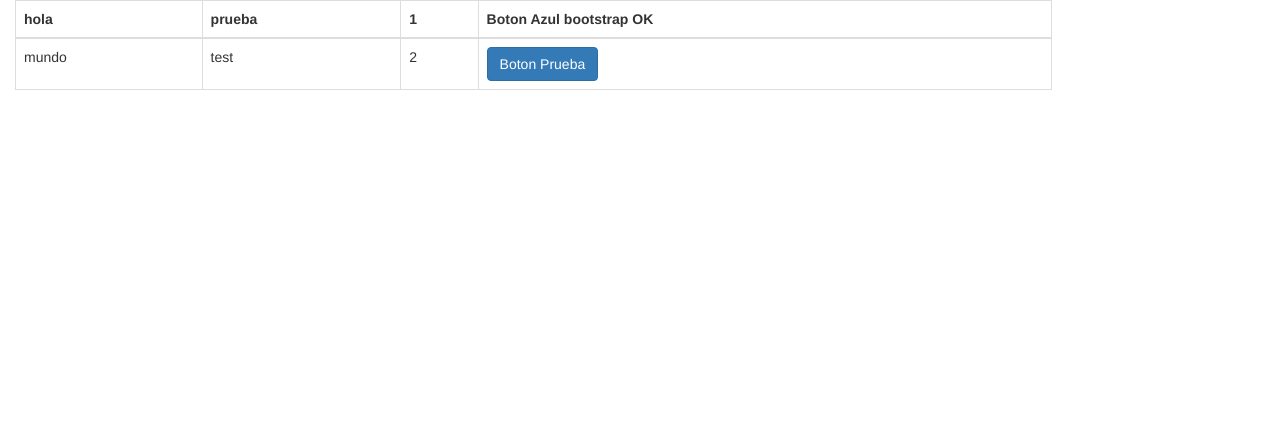
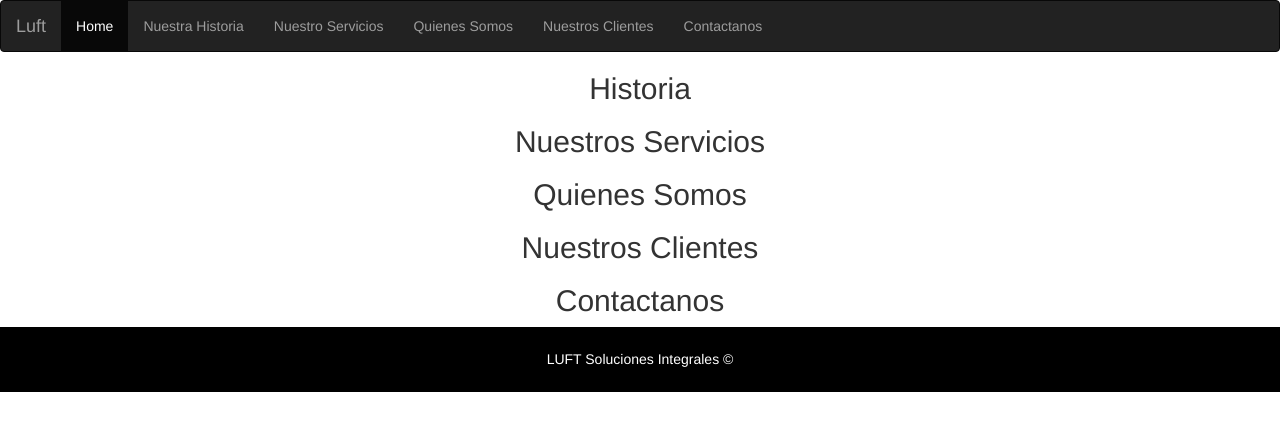
Before and after one commit to JonaDelgado/luft, a PHP site: page / in a window 1280 px wide. Shown: the top 431 px of the page. Run offline with PHP 8.4, Linux system fonts and the light colour scheme.

Commit message:
Creacion de headers, footer y titulos
Se crean las cabeceras, los titulos y el footer que llevara la web.

Co-Authored-By: lightoluft <lightoluft@users.noreply.github.com>

```diff
--- a/index.php
+++ b/index.php
@@ -2,10 +2,11 @@
 <html lang="en">
 <head>
 	<title>Luft Soluciones Integrales</title>
+	<link rel="icon" href="favicon.png" type="image/png"> <!-- definir favicon (logo) -->
 	<meta http-equiv="Content-type" content="text/html" charset="utf-8">
 	<meta name="viewport" content="width=device-width, initial-scale=1">
 
-      <link rel="stylesheet" href="vendor/css/bootstrap.css"/>
+      <link rel="stylesheet" href="vendor/css/bootstrap.css"/>         <!-- css bootstraps -->
       <link rel="stylesheet" href="vendor/css/modern-business.css"/>
       <link rel="stylesheet" href="vendor/js/jqueryui/jquery-ui.css"/>
 
@@ -15,30 +16,81 @@
 
       <script type="text/javascript" src="vendor/js/bootstrap.min.js"></script>
       <script type="text/javascript" src="vendor/validator/js/bootstrapValidator.js"></script>
+
+      <!--script type="text/javascript">
+  $(function () {
+    $("#boton").click(function () {
+   alert("funciona");
+
+    $("#boton").finish();
+   })
+  })
+
+  </script-->
+
+  <style>
+  	.footer{
+  		background-color: black;
+  		color: white;
+  		padding: 15px;
+  	}
+  </style>
 </head>
 <body>
 
+<header class="card-header" id="header">
 
-	<div class="container-fluid col-xs-10">
-	<table class="table table-bordered table-hover">
-		<thead>
-			<tr>
-			<th>hola</th>
-			<th>prueba</th>
-			<th>1</th>
-			<th>Boton Azul bootstrap OK</th>
-			</tr>
-		</thead>
+</header>
 
-		<tbody>
-			<tr>
-				<td>mundo</td>
-				<td>test</td>
-				<td>2</td>
-				<td><button class="btn btn-primary">Boton Prueba</button> </td>
-			</tr>
-		</tbody>
-	</table>
+<nav class="navbar navbar-inverse" id="nav"> <!-- barra de navegación -->
+
+	<div class="container-fluid">
+		<div class="navbar-header">
+			<a class="navbar-brand" href="#">Luft</a>
+		</div>
+		<ul class="nav navbar-nav">
+			<li class="active"><a href="#">Home</a></li>
+			<li><a href="#historia">Nuestra Historia</a></li>
+			<li><a href="#servicios">Nuestro Servicios</a></li>
+			<li><a href="#nosotros">Quienes Somos</a></li>
+			<li><a href="#clientes">Nuestros Clientes</a></li>
+			<li><a href="#contacto">Contactanos</a></li>
+		</ul>
 	</div>
+
+</nav>  <!-- Fin Barra de navegación -->
+
+
+<div id="historia"> <h2 class="text-center">Historia</h2> <!-- Historia de la Empresa -->
+
+</div> <!-- Fin Historia -->
+
+
+<div id="servicios"><h2 class="text-center">Nuestros Servicios</h2> <!-- Servicios -->
+
+</div> <!--Fin Servicios-->
+
+
+<div id="nosotros"><h2 class="text-center">Quienes Somos</h2> <!--Quienes Somos -->
+
+</div> <!--Fin Quienes Somos-->
+
+
+<div id="clientes"><h2 class="text-center">Nuestros Clientes</h2> <!--Clientes-->
+
+</div> <!--Fin Clientes-->
+
+
+<div id="contacto"><h2 class="text-center">Contactanos</h2> <!--formulario Contacto -->
+
+</div><!--Fin formulario contacto-->
+
+<footer class="footer" id="footer"> <h5 class="text-center">LUFT Soluciones Integrales &copy </h5> <!-- footer-->
+
+</footer> <!--Fin Footer-->
+
+
+
+
 </body>
 </html>
```
